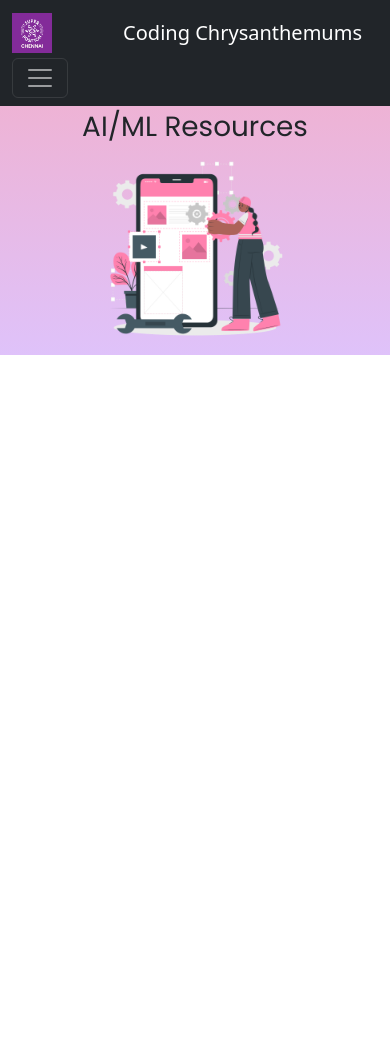
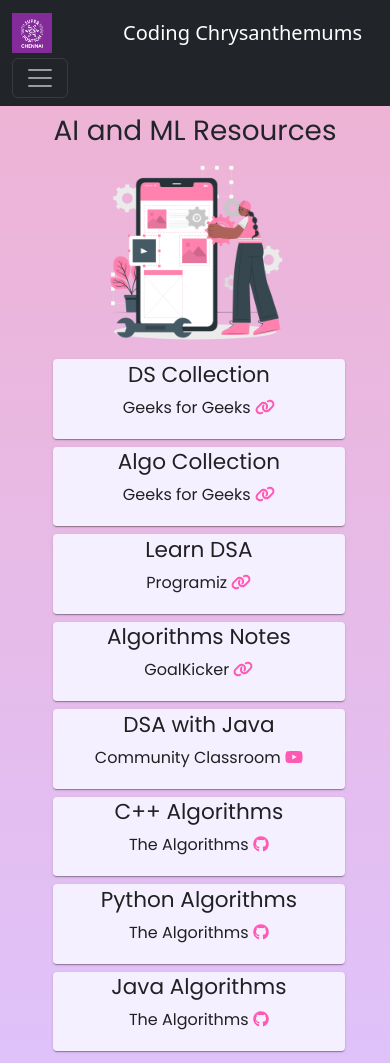
Before and after one commit to Superposition-Chennai/Coding-Chrysanthemums, a React (Create React App) app: page /ai in a window 390 px wide. Before the commit the page ends 844 px from the top, so only its background shows below. Built offline with nearby package versions, Linux system fonts and the light colour scheme.

Commit message:
initial commit

```diff
--- a/src/App.js
+++ b/src/App.js
@@ -11,8 +11,6 @@
       >
         <div>
           <br />
-          <br />
-          <br />
           <b>
             <h1 style={{ fontFamily: "Poppins, sans-serif" }}>
               Coding Chrysanthemums
@@ -24,9 +22,9 @@
         </div>
         <img
           src={title}
-          width="250px"
+          width="200px"
           alt="title"
-          style={{ transform: "translateY(-5%)" }}
+          style={{ transform: "translateY(-10%)" }}
         />
       </div>
       <Resource />
--- a/src/components/resources.jsx
+++ b/src/components/resources.jsx
@@ -7,7 +7,13 @@
   return (
     <>
       <div
-        style={{ justifyContent: "center", display: "flex", flexWrap: "wrap" }}
+        style={{
+          justifyContent: "center",
+          display: "flex",
+          flexWrap: "wrap",
+          transform: "translateY(-3%)",
+          minHeight: "100vh"
+        }}
       >
         <Link to="/dsa" className="Card">
           <Card>
--- a/src/routes/ai-ml.js
+++ b/src/routes/ai-ml.js
@@ -1,3 +1,7 @@
+import { FontAwesomeIcon } from "@fortawesome/react-fontawesome";
+import { Card } from "@material-ui/core";
+import { faLink } from "@fortawesome/free-solid-svg-icons";
+import { faGithub, faYoutube } from "@fortawesome/free-brands-svg-icons";
 import title from "../img/Software engineer-cuate.png";
 export default function AIML() {
   return (
@@ -5,14 +9,115 @@
       <div
         className="App"
         id="head"
-        style={{ justifyContent: "center", display: "flex", flexWrap: "wrap" }}
+        style={{
+          alignContent: "center",
+          justifyContent: "center",
+          display: "flex",
+          flexWrap: "wrap"
+        }}
       >
-        <div style={{ fontFamily: "Poppins" }}>
-          <h1>AI/ML Resources</h1>
+        <div
+          style={{
+            fontFamily: "Poppins",
+            width: "100%",
+            alignContent: "center",
+            margin: "1%"
+          }}
+        >
+          <h1>AI and ML Resources</h1>
           <img src={title} alt="title" width="200px" />
+          <div className="list">
+            <div className="item">
+              <Card className="Card1">
+                <h4>DS Collection</h4>
+                <p>
+                  Geeks for Geeks{" "}
+                  <a href="https://www.geeksforgeeks.org/data-structures">
+                    <FontAwesomeIcon icon={faLink} />
+                  </a>
+                </p>
+              </Card>
+            </div>
+            <div className="item">
+              <Card className="Card1">
+                <h4>Algo Collection</h4>
+                <p>
+                  Geeks for Geeks{" "}
+                  <a href="https://www.geeksforgeeks.org/fundamentals-of-algorithms/">
+                    <FontAwesomeIcon icon={faLink} />
+                  </a>
+                </p>
+              </Card>
+            </div>
+            <div className="item">
+              <Card className="Card1">
+                <h4>Learn DSA</h4>
+                <p>
+                  Programiz{" "}
+                  <a href="https://www.programiz.com/dsa">
+                    <FontAwesomeIcon icon={faLink} />
+                  </a>
+                </p>
+              </Card>
+            </div>
+            <div className="item">
+              <Card className="Card1">
+                <h4>Algorithms Notes</h4>
+                <p>
+                  GoalKicker{" "}
+                  <a href="https://books.goalkicker.com/AlgorithmsBook/">
+                    <FontAwesomeIcon icon={faLink} />
+                  </a>
+                </p>
+              </Card>
+            </div>
+            <div className="item">
+              <Card className="Card1">
+                <h4>DSA with Java</h4>
+                <p>
+                  Community Classroom{" "}
+                  <a href="https://www.youtube.com/playlist?list=PL9gnSGHSqcnr_DxHsP7AW9ftq0AtAyYqJ">
+                    <FontAwesomeIcon icon={faYoutube} />
+                  </a>
+                </p>
+              </Card>
+            </div>
+            <div className="item">
+              <Card className="Card1">
+                <h4>C++ Algorithms</h4>
+                <p>
+                  The Algorithms{" "}
+                  <a href="https://github.com/TheAlgorithms/C-Plus-Plus/">
+                    <FontAwesomeIcon icon={faGithub} />
+                  </a>
+                </p>
+              </Card>
+            </div>
+            <div className="item">
+              <Card className="Card1">
+                <h4>Python Algorithms</h4>
+                <p>
+                  The Algorithms{" "}
+                  <a href="https://github.com/TheAlgorithms/Python/">
+                    <FontAwesomeIcon icon={faGithub} />
+                  </a>
+                </p>
+              </Card>
+            </div>
+            <div className="item">
+              <Card className="Card1">
+                <h4>Java Algorithms</h4>
+                <p>
+                  The Algorithms{" "}
+                  <a href="https://github.com/TheAlgorithms/Java/">
+                    <FontAwesomeIcon icon={faGithub} />
+                  </a>
+                </p>
+              </Card>
+            </div>
+          </div>
         </div>
       </div>
-      <div className="App"></div>
     </>
   );
 }
--- a/src/routes/dsa.js
+++ b/src/routes/dsa.js
@@ -20,21 +20,13 @@
           style={{
             fontFamily: "Poppins",
             width: "100%",
-            alignContent: "center"
+            alignContent: "center",
+            margin: "1%"
           }}
         >
           <h1>DSA Resources</h1>
           <img src={title} alt="title" width="200px" />
-          <div
-            style={{
-              display: "flex",
-              alignContent: "center",
-              justifyContent: "flex-start",
-              margin: "auto",
-              flexWrap: "wrap",
-              width: "100%"
-            }}
-          >
+          <div className="list">
             <div className="item">
               <Card className="Card1">
                 <h4>DS Collection</h4>
@@ -112,6 +104,17 @@
                 </p>
               </Card>
             </div>
+            <div className="item">
+              <Card className="Card1">
+                <h4>Java Algorithms</h4>
+                <p>
+                  The Algorithms{" "}
+                  <a href="https://github.com/TheAlgorithms/Java/">
+                    <FontAwesomeIcon icon={faGithub} />
+                  </a>
+                </p>
+              </Card>
+            </div>
           </div>
         </div>
       </div>
--- a/src/routes/webdev.js
+++ b/src/routes/webdev.js
@@ -1,3 +1,7 @@
+import { FontAwesomeIcon } from "@fortawesome/react-fontawesome";
+import { Card } from "@material-ui/core";
+import { faLink } from "@fortawesome/free-solid-svg-icons";
+import { faGithub, faYoutube } from "@fortawesome/free-brands-svg-icons";
 import title from "../img/Software engineer-cuate.png";
 export default function WebDev() {
   return (
@@ -5,14 +9,115 @@
       <div
         className="App"
         id="head"
-        style={{ justifyContent: "center", display: "flex", flexWrap: "wrap" }}
+        style={{
+          alignContent: "center",
+          justifyContent: "center",
+          display: "flex",
+          flexWrap: "wrap"
+        }}
       >
-        <div style={{ fontFamily: "Poppins" }}>
+        <div
+          style={{
+            fontFamily: "Poppins",
+            width: "100%",
+            alignContent: "center",
+            margin: "1%"
+          }}
+        >
           <h1>Web Dev Resources</h1>
           <img src={title} alt="title" width="200px" />
+          <div className="list">
+            <div className="item">
+              <Card className="Card1">
+                <h4>DS Collection</h4>
+                <p>
+                  Geeks for Geeks{" "}
+                  <a href="https://www.geeksforgeeks.org/data-structures">
+                    <FontAwesomeIcon icon={faLink} />
+                  </a>
+                </p>
+              </Card>
+            </div>
+            <div className="item">
+              <Card className="Card1">
+                <h4>Algo Collection</h4>
+                <p>
+                  Geeks for Geeks{" "}
+                  <a href="https://www.geeksforgeeks.org/fundamentals-of-algorithms/">
+                    <FontAwesomeIcon icon={faLink} />
+                  </a>
+                </p>
+              </Card>
+            </div>
+            <div className="item">
+              <Card className="Card1">
+                <h4>Learn DSA</h4>
+                <p>
+                  Programiz{" "}
+                  <a href="https://www.programiz.com/dsa">
+                    <FontAwesomeIcon icon={faLink} />
+                  </a>
+                </p>
+              </Card>
+            </div>
+            <div className="item">
+              <Card className="Card1">
+                <h4>Algorithms Notes</h4>
+                <p>
+                  GoalKicker{" "}
+                  <a href="https://books.goalkicker.com/AlgorithmsBook/">
+                    <FontAwesomeIcon icon={faLink} />
+                  </a>
+                </p>
+              </Card>
+            </div>
+            <div className="item">
+              <Card className="Card1">
+                <h4>DSA with Java</h4>
+                <p>
+                  Community Classroom{" "}
+                  <a href="https://www.youtube.com/playlist?list=PL9gnSGHSqcnr_DxHsP7AW9ftq0AtAyYqJ">
+                    <FontAwesomeIcon icon={faYoutube} />
+                  </a>
+                </p>
+              </Card>
+            </div>
+            <div className="item">
+              <Card className="Card1">
+                <h4>C++ Algorithms</h4>
+                <p>
+                  The Algorithms{" "}
+                  <a href="https://github.com/TheAlgorithms/C-Plus-Plus/">
+                    <FontAwesomeIcon icon={faGithub} />
+                  </a>
+                </p>
+              </Card>
+            </div>
+            <div className="item">
+              <Card className="Card1">
+                <h4>Python Algorithms</h4>
+                <p>
+                  The Algorithms{" "}
+                  <a href="https://github.com/TheAlgorithms/Python/">
+                    <FontAwesomeIcon icon={faGithub} />
+                  </a>
+                </p>
+              </Card>
+            </div>
+            <div className="item">
+              <Card className="Card1">
+                <h4>Java Algorithms</h4>
+                <p>
+                  The Algorithms{" "}
+                  <a href="https://github.com/TheAlgorithms/Java/">
+                    <FontAwesomeIcon icon={faGithub} />
+                  </a>
+                </p>
+              </Card>
+            </div>
+          </div>
         </div>
       </div>
-      <div className="App"></div>
     </>
   );
 }
--- a/src/styles.css
+++ b/src/styles.css
@@ -2,34 +2,39 @@
 .App {
   font-family: sans-serif;
   text-align: center;
-  background-color: rgb(223, 194, 250);
+  /* background-color: rgb(223, 194, 250); */
+  background: linear-gradient(rgb(238, 179, 213), rgb(223, 194, 250));
   align-content: center;
   justify-content: center;
+  min-height: 100vh;
+}
+html {
+  max-width: 100%;
+  overflow-x: hidden;
 }
 #head {
-  background: linear-gradient(rgb(238, 179, 213), rgb(223, 194, 250));
   padding: 1%;
 }
 .Card {
-  width: max-content !important;
+  min-width: 230px;
   background-color: #f4f0ff !important;
   margin: 2%;
   padding: 1%;
+  height: max-content;
   text-decoration: none;
 }
 .Card:hover {
-  transform: scale(1.1);
+  background-color: #ff5982;
 }
 .Card1 {
-  width: 250px !important;
+  min-width: 230px;
   background-color: #f4f0ff !important;
-  margin: 2%;
-  padding: 1% 0;
+  padding: 1%;
   text-decoration: none;
 }
 .item {
-  width: 250px;
-  margin: 1%;
+  width: 300px;
+  padding: 1%;
 }
 a {
   color: #ff59b4;
@@ -43,3 +48,18 @@
 a:visited:hover {
   color: #ff5982;
 }
+.list {
+  display: flex;
+  flex-wrap: wrap;
+  width: 100vw;
+  margin: 0;
+}
+@media (max-width: 800px) {
+  .list {
+    flex-direction: row;
+    justify-content: center;
+  }
+  .Card1 {
+    justify-content: center;
+  }
+}
```
